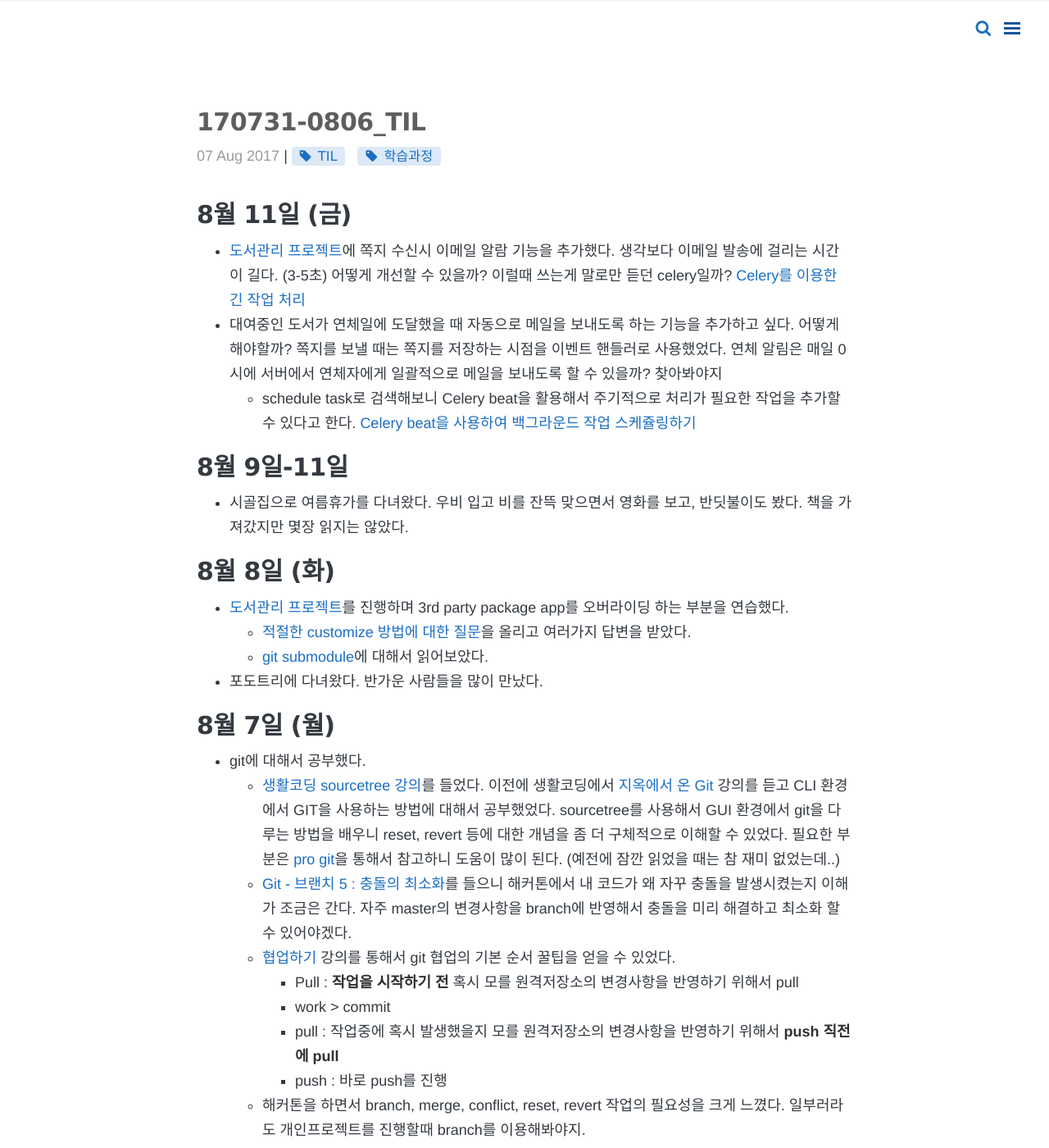
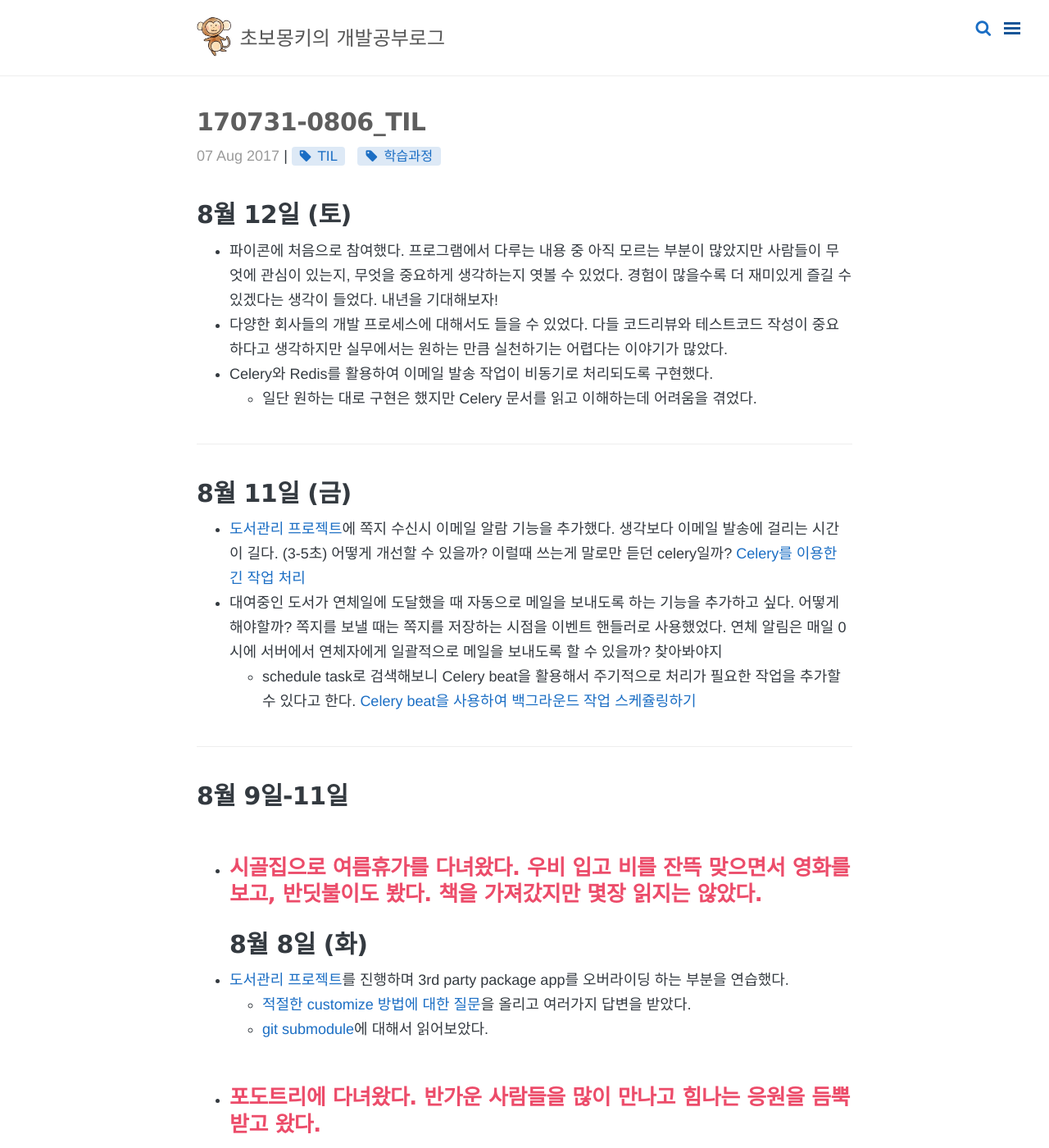
Before and after one commit to wayhome25/wayhome25.github.io, a Jekyll site: the page built from _posts/TIL(Today I Learned)/2017-08-07-08-13-TIL.md, in a window 1280 px wide and 1400 px high. Shown: the whole window at 82% size. Built offline with Jekyll 4.4.1, drawn with Linux system fonts in a browser that asks for light colours; nearby versions of some CDN libraries; comment, search, counter and statistics services are not loaded.

Commit message:
add blog post

```diff
--- a/_posts/TIL(Today I Learned)/2017-08-07-08-13-TIL.md
+++ b/_posts/TIL(Today I Learned)/2017-08-07-08-13-TIL.md
@@ -7,21 +7,29 @@ tags: [TIL, 학습과정]
 comments: true
 ---
 
+# 8월 12일 (토)
+- 파이콘에 처음으로 참여했다. 프로그램에서 다루는 내용 중 아직 모르는 부분이 많았지만 사람들이 무엇에 관심이 있는지, 무엇을 중요하게 생각하는지 엿볼 수 있었다. 경험이 많을수록 더 재미있게 즐길 수 있겠다는 생각이 들었다. 내년을 기대해보자!
+- 다양한 회사들의 개발 프로세스에 대해서도 들을 수 있었다. 다들 코드리뷰와 테스트코드 작성이 중요하다고 생각하지만 실무에서는 원하는 만큼 실천하기는 어렵다는 이야기가 많았다.
+- Celery와 Redis를 활용하여 이메일 발송 작업이 비동기로 처리되도록 구현했다.
+  - 일단 원하는 대로 구현은 했지만 Celery 문서를 읽고 이해하는데 어려움을 겪었다.
+
+---
 # 8월 11일 (금)
 - [도서관리 프로젝트](https://github.com/wayhome25/our-book)에 쪽지 수신시 이메일 알람 기능을 추가했다.
   생각보다 이메일 발송에 걸리는 시간이 길다. (3-5초) 어떻게 개선할 수 있을까? 이럴때 쓰는게 말로만 듣던 celery일까? [Celery를 이용한 긴 작업 처리 ](https://spoqa.github.io/2012/05/29/distribute-task-with-celery.html)
 - 대여중인 도서가 연체일에 도달했을 때 자동으로 메일을 보내도록 하는 기능을 추가하고 싶다. 어떻게 해야할까? 쪽지를 보낼 때는 쪽지를 저장하는 시점을 이벤트 핸들러로 사용했었다. 연체 알림은 매일 0시에 서버에서 연체자에게 일괄적으로 메일을 보내도록 할 수 있을까? 찾아봐야지
   - schedule task로 검색해보니 Celery beat을 활용해서 주기적으로 처리가 필요한 작업을 추가할 수 있다고 한다. [Celery beat을 사용하여 백그라운드 작업 스케쥴링하기](http://blog.naver.com/PostView.nhn?blogId=c_ist82&logNo=220777624611)
 
+---
 # 8월 9일-11일
 - 시골집으로 여름휴가를 다녀왔다. 우비 입고 비를 잔뜩 맞으면서 영화를 보고, 반딧불이도 봤다. 책을 가져갔지만 몇장 읽지는 않았다.
-
+---
 # 8월 8일 (화)
 - [도서관리 프로젝트](https://github.com/wayhome25/our-book)를 진행하며 3rd party package app를 오버라이딩 하는 부분을 연습했다.
   - [적절한 customize 방법에 대한 질문](https://www.facebook.com/groups/askdjango/permalink/1788528587829343/?comment_id=1788557797826422&notif_t=group_comment&notif_id=1502202113277812)을 올리고 여러가지 답변을 받았다.
   - [git submodule](https://git-scm.com/book/ko/v1/Git-%EB%8F%84%EA%B5%AC-%EC%84%9C%EB%B8%8C%EB%AA%A8%EB%93%88)에 대해서 읽어보았다.
-- 포도트리에 다녀왔다. 반가운 사람들을 많이 만났다.
-
+- 포도트리에 다녀왔다. 반가운 사람들을 많이 만나고 힘나는 응원을 듬뿍 받고 왔다.
+---
 # 8월 7일 (월)
 - git에 대해서 공부했다.
   - [생활코딩 sourcetree 강의](https://opentutorials.org/course/1492)를 들었다. 이전에 생활코딩에서 [지옥에서 온 Git](https://opentutorials.org/course/2708) 강의를 듣고 CLI 환경에서 GIT을 사용하는 방법에 대해서 공부했었다. sourcetree를 사용해서 GUI 환경에서 git을 다루는 방법을 배우니 reset, revert 등에 대한 개념을 좀 더 구체적으로 이해할 수 있었다. 필요한 부분은 [pro git](https://git-scm.com)을 통해서 참고하니 도움이 많이 된다. (예전에 잠깐 읽었을 때는 참 재미 없었는데..)
```
